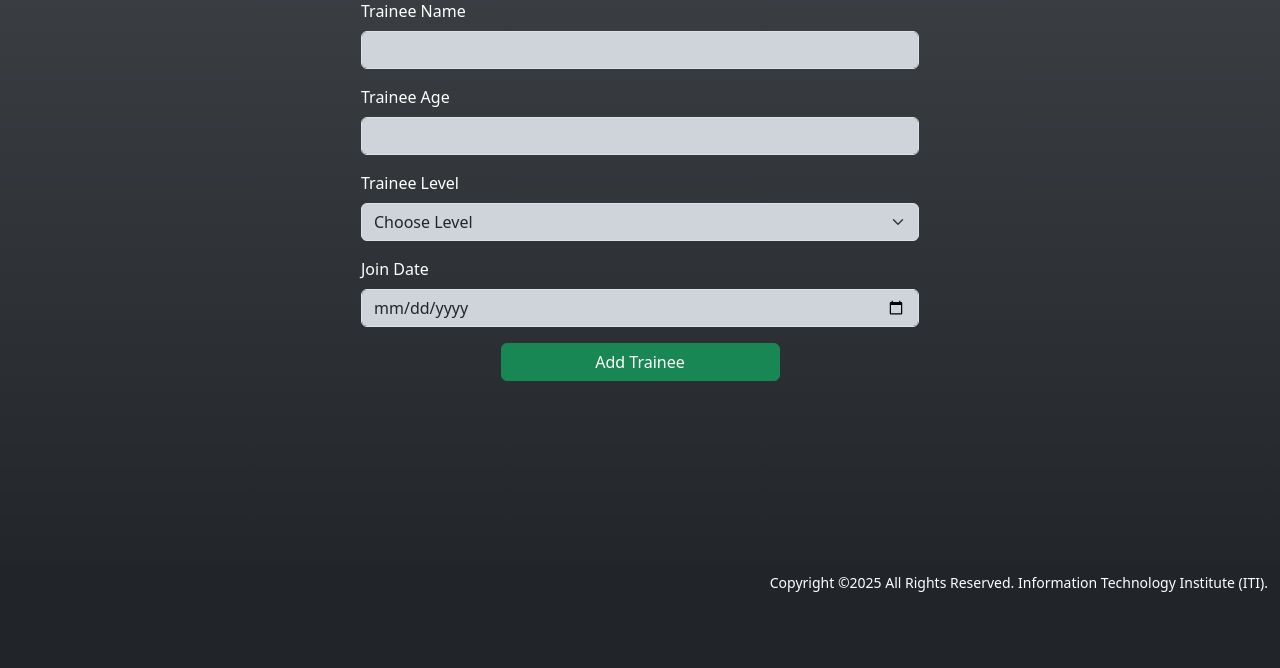
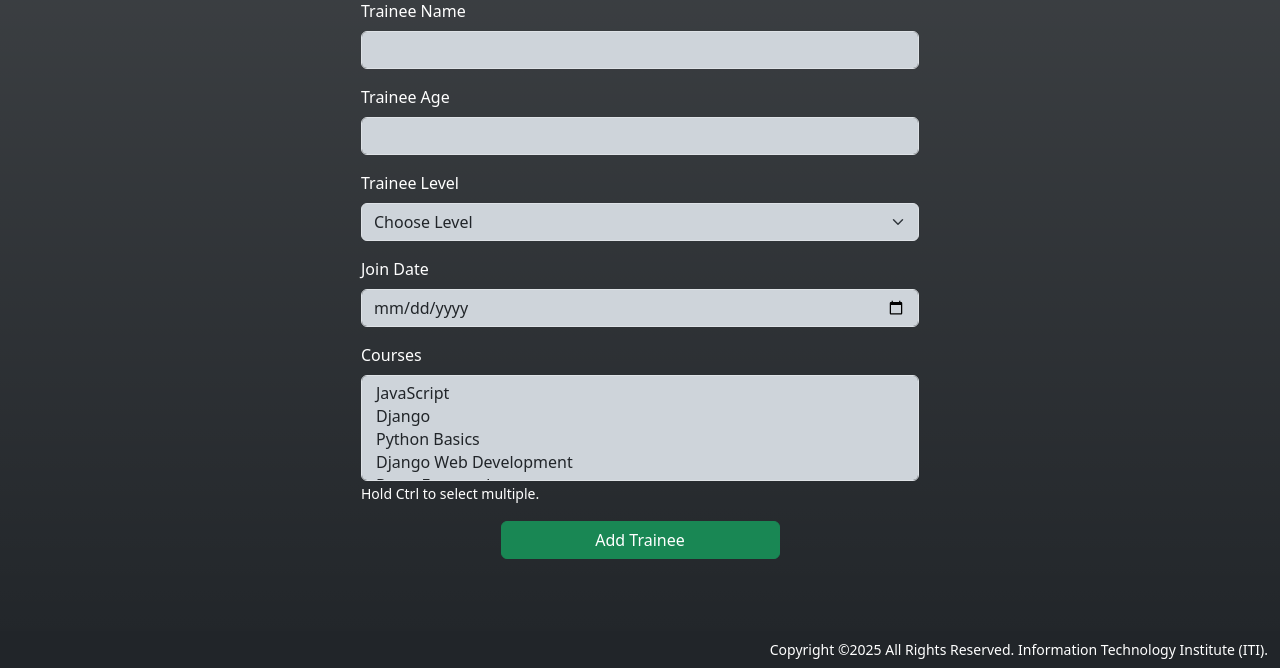
Before and after one commit to NourElDin023/ITI-management-system, a Django app: page /trainee/insert/ in a window 1280 px wide. Shown: the part 199-867 px from the top of the page. Before the commit the page ends 791 px from the top, so only its background shows below. Run offline with Django 5.2, Linux system fonts and the light colour scheme; data comes from the database, SQL or seed files in the repository.

Commit message:
Add course selection to trainee forms and update handling logic

```diff
--- a/course_management_system/trainee_app/templates/insert_trainee.html
+++ b/course_management_system/trainee_app/templates/insert_trainee.html
@@ -51,6 +51,20 @@
                     --bs-focus-ring-blur: 4px;
                 " required />
         </div>
+        <div class="mb-3">
+            <label for="traineeCourses" class="form-label">Courses</label>
+            <select class="form-select bg-dark-subtle focus-ring" id="traineeCourses" name="traineeCourses" multiple
+                style="
+                    --bs-focus-ring-color: rgba(var(--bs-success-rgb), 0.25);
+                    --bs-focus-ring-x: 10px;
+                    --bs-focus-ring-y: 10px;
+                    --bs-focus-ring-blur: 4px;">
+                {% for course in courses %}
+                <option value=" {{ course.id }}">{{ course.name }}</option>
+                {% endfor %}
+            </select>
+            <small class="text-white">Hold Ctrl to select multiple.</small>
+        </div>
         <button type="submit" class="d-block btn btn-success w-50 mx-auto">
             Add Trainee
         </button>
--- a/course_management_system/trainee_app/views.py
+++ b/course_management_system/trainee_app/views.py
@@ -1,5 +1,7 @@
 from django.shortcuts import render, redirect
 from trainee_app.models import Trainee
+from course_app.models import Course
+from django.shortcuts import get_object_or_404
 
 
 # Create your views here.
@@ -25,13 +27,25 @@ def traineeInsert(request):
         age = request.POST["traineeAge"]
         level = request.POST["traineeLevel"]
         join_date = request.POST["join_date"]
-        Trainee.objects.create(name=name, age=age, level=level, join_date=join_date)
+        selected_courses = request.POST.getlist("traineeCourses")
+        trainee = Trainee.objects.create(
+            name=name, age=age, level=level, join_date=join_date
+        )
+        print(selected_courses)
+
+        if selected_courses:
+            trainee.courses.set(Course.objects.filter(id__in=selected_courses))
+
         return redirect("trainee")
-    return render(request, "insert_trainee.html")
+    courses = Course.objects.all()
+    return render(request, "insert_trainee.html", {"courses": courses})
 
 
 def traineeUpdate(request, id):
-    traineeDetails = Trainee.objects.get(id=id)
+    trainee = get_object_or_404(Trainee, id=id)
+    courses = Course.objects.all()
+    selected_courses = trainee.courses.values_list("id", flat=True)
+
     if request.method == "POST":
         if (
             request.POST["traineeName"] == ""
@@ -39,23 +53,40 @@ def traineeUpdate(request, id):
             or request.POST["traineeLevel"] == ""
             or request.POST["join_date"] == ""
         ):
-            context = {}
-            context["error"] = "Please fill in all the fields"
-            context["trainee"] = traineeDetails
             return render(
                 request,
                 "update_trainee.html",
-                context,
+                {
+                    "trainee": trainee,
+                    "courses": courses,
+                    "selected_courses": selected_courses,
+                    "error": "Please fill in all fields",
+                },
             )
-        name = request.POST["traineeName"]
-        age = request.POST["traineeAge"]
-        level = request.POST["traineeLevel"]
-        join_date = request.POST["join_date"]
-        Trainee.objects.filter(id=id).update(
-            name=name, age=age, level=level, join_date=join_date
-        )
+
+        # ✅ Update trainee info
+        trainee.name = request.POST["traineeName"]
+        trainee.age = request.POST["traineeAge"]
+        trainee.level = request.POST["traineeLevel"]
+        trainee.join_date = request.POST["join_date"]
+
+        # ✅ Update courses
+        selected_courses = request.POST.getlist("traineeCourses")
+        trainee.courses.set(Course.objects.filter(id__in=selected_courses))
+
+        trainee.save()
+
         return redirect("trainee")
-    return render(request, "update_trainee.html", {"trainee": traineeDetails})
+
+    return render(
+        request,
+        "update_trainee.html",
+        {
+            "trainee": trainee,
+            "courses": courses,
+            "selected_courses": selected_courses,
+        },
+    )
 
 
 def traineeDelete(request, id):
```
Also changed, not shown: course_management_system/trainee_app/templates/update_trainee.html (+19 -3 lines).
